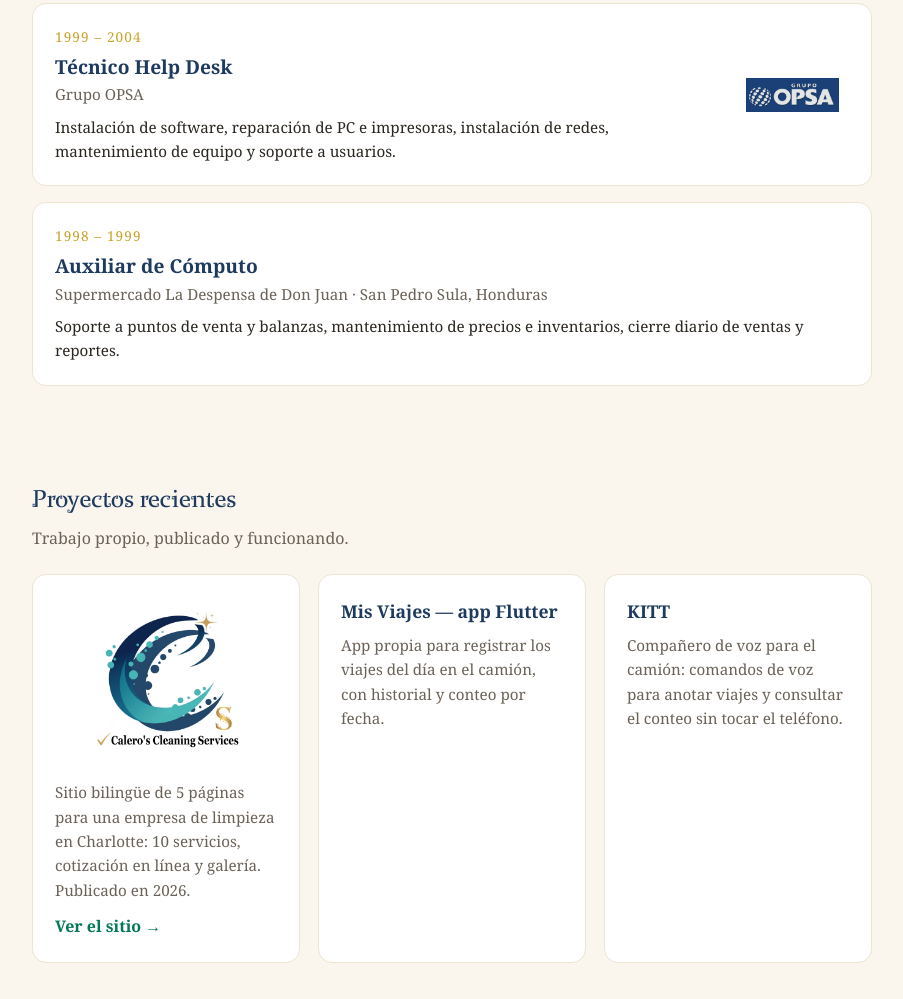
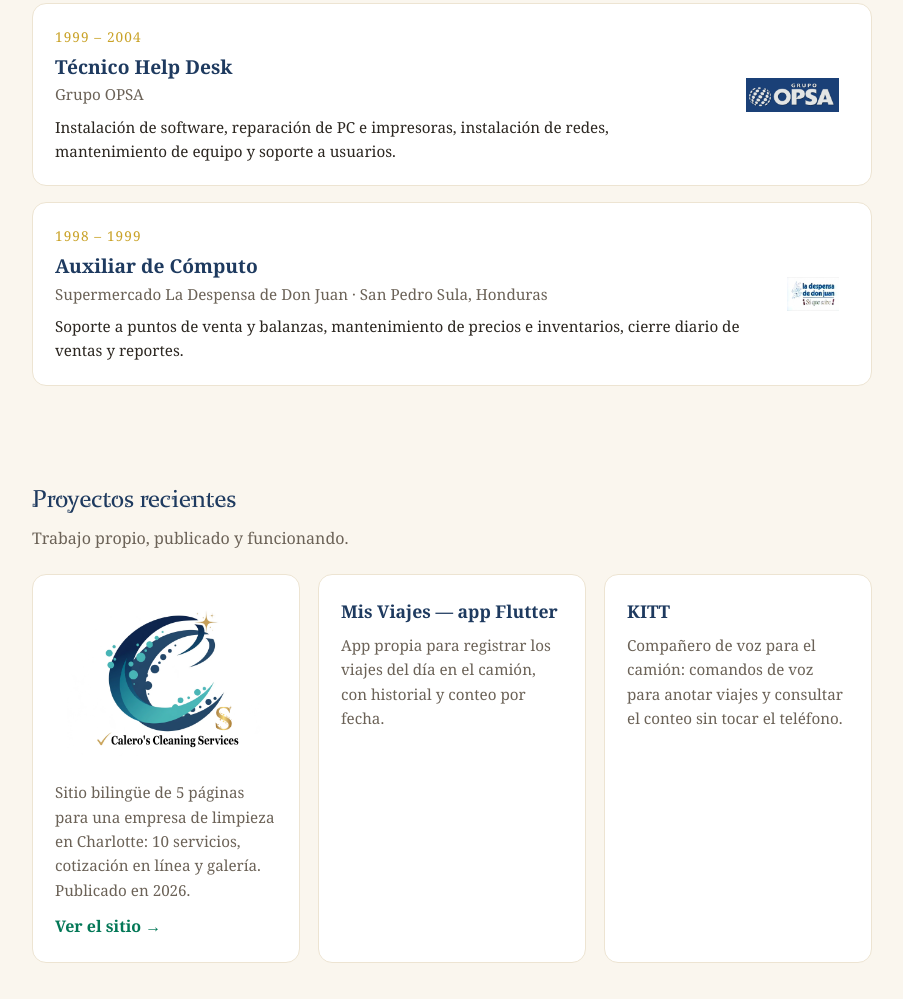
Before and after one commit to vepreyes/wayakbatz-technology, a plain HTML site: page experiencia.html in a window 1280 px wide. Shown: the part 1350-2349 px from the top of the page, without its empty margins (188-1091 px from the left). Drawn offline with Linux system fonts and the light colour scheme.

Commit message:
Experiencia: logo La Despensa de Don Juan sin enlace

```diff
--- a/experiencia.html
+++ b/experiencia.html
@@ -272,12 +272,15 @@
       <a class="logo-empresa" href="https://go.com.hn/" target="_blank" rel="noopener"><img src="img/tech/opsa.png" alt="Grupo OPSA"></a>
     </div>
 
-    <div class="trabajo">
+    <div class="trabajo lado">
+      <div class="trabajo-texto">
       <div class="fecha">1998 – 1999</div>
       <h3 data-i18n="exp.despensa.puesto">Auxiliar de Cómputo</h3>
       <div class="empresa" data-i18n="exp.despensa.empresa">Supermercado La Despensa de Don Juan · San Pedro Sula, Honduras</div>
       <p data-i18n="exp.despensa.p">Soporte a puntos de venta y balanzas, mantenimiento de precios e inventarios,
         cierre diario de ventas y reportes.</p>
+      </div>
+      <span class="logo-empresa"><img src="img/tech/despensa.png" alt="Supermercado La Despensa de Don Juan"></span>
     </div>
   </section>
 
```
Also changed, not shown: img/tech/despensa.png (added).
